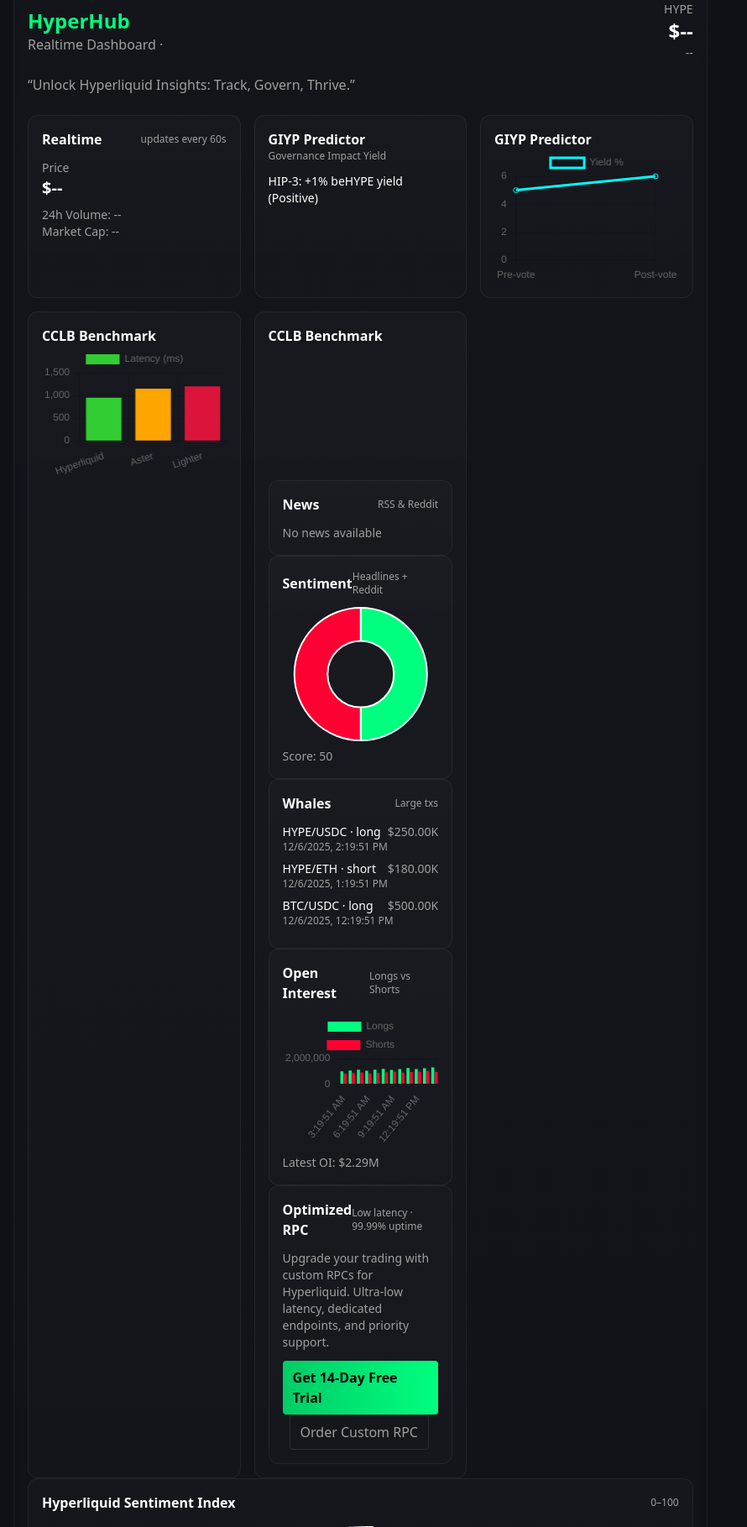
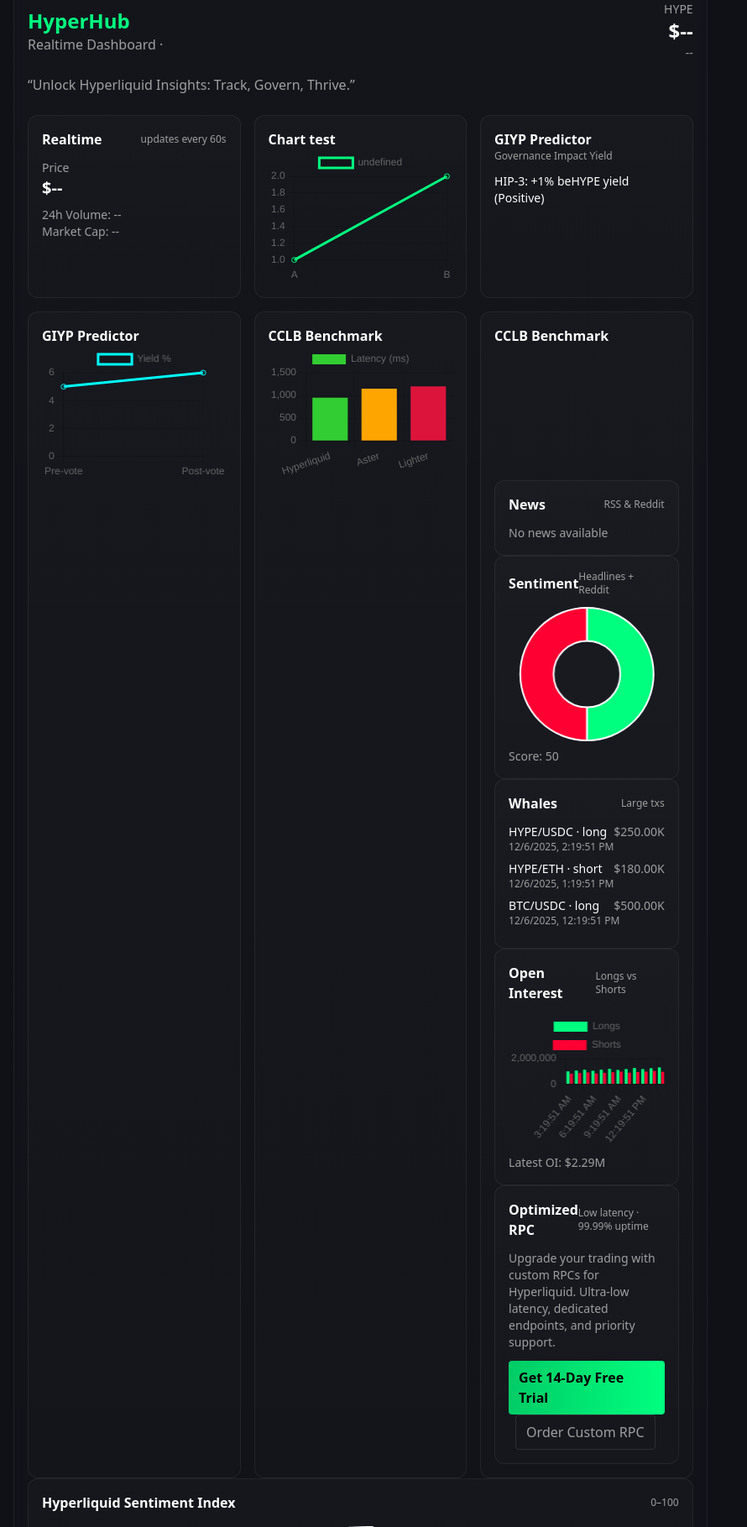
Before and after one commit to rizz12/hyperhub-web, a Flask app: page / in a window 1280 px wide. Shown: the part 302-2121 px from the top of the page at 84% size, without its empty margins (0-890 px from the left). Run offline with Flask 2, Linux system fonts and the light colour scheme; a map, chart or similar area stays blank; some libraries are stand-ins or nearby versions.

Commit message:
uprava boxu 4

```diff
--- a/css/styles.css
+++ b/css/styles.css
@@ -97,10 +97,18 @@ body {
   color: var(--text);
 }
 
-
 canvas {
-  height: 160px;
+  height: 160px !important;
   max-height: 160px;
   width: 100%;
   display: block;
 }
+
+.chart-box {
+  height: 160px;
+  overflow: hidden;
+}
+
+.card canvas {
+  flex: 0 0 auto;
+}
--- a/js/app.js
+++ b/js/app.js
@@ -103,6 +103,12 @@
       el.textContent = `HL: ${cclbMock.hyperliquid}, Aster: ${cclbMock.aster}, Lighter: ${cclbMock.lighter} → ${cclbMock.edge}`;
     }
   }
+
+// Chart.js global defaults (fixuje “roztahování” výšky)
+if (typeof Chart !== "undefined") {
+  Chart.defaults.responsive = true;
+  Chart.defaults.maintainAspectRatio = false;
+}
 
   // Init charts
   function initCharts() {
--- a/templates/index.html
+++ b/templates/index.html
@@ -124,6 +124,27 @@
                   </div>
                 </div>
 
+
+
+                <div class="card">
+                  <div class="font-semibold">Chart test</div>
+                  <div class="chart-box">
+                    <canvas id="chartTest"></canvas>
+                  </div>
+                </div>
+                <script>
+                  if (typeof Chart !== "undefined") {
+                    const ctx = document.getElementById("chartTest").getContext("2d");
+                    new Chart(ctx, {
+                      type: "line",
+                      data: { labels: ["A","B"], datasets: [{ data: [1,2], borderColor: "#00FF7F", fill: false }] },
+                      options: { responsive: true, maintainAspectRatio: false }
+                    });
+                  }
+                </script>
+
+
+
                 <!-- GIYP card -->
                 <div class="card">
                   <div class="font-semibold">GIYP Predictor</div>
@@ -135,20 +156,18 @@
                 <!-- GIYP chart -->
                 <div class="card">
                   <div class="font-semibold">GIYP Predictor</div>
-                  <div style="height:160px; overflow:hidden;">
+                  <div class="chart-box">
                     <canvas id="giypChart"></canvas>
                   </div>
                 </div>
 
-
                 <!-- CCLB chart -->
                 <div class="card">
                   <div class="font-semibold">CCLB Benchmark</div>
-                  <div class="h-40 overflow-hidden">
+                  <div class="chart-box">
                     <canvas id="cclbChart"></canvas>
                   </div>
                 </div>
-
 
                 <!-- CCLB chart -->
                 <div class="card">
```
